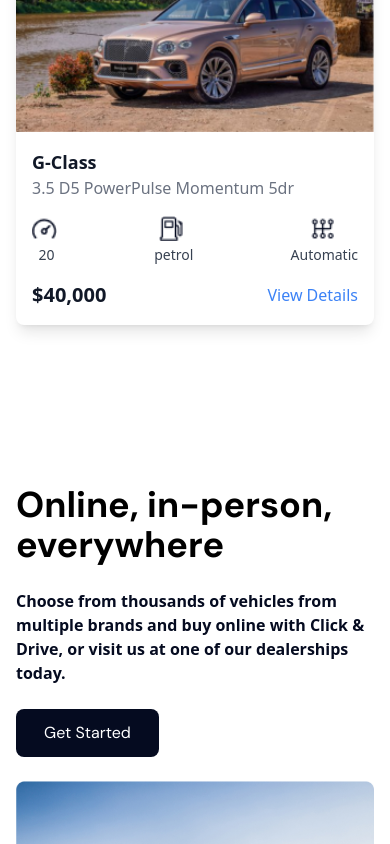
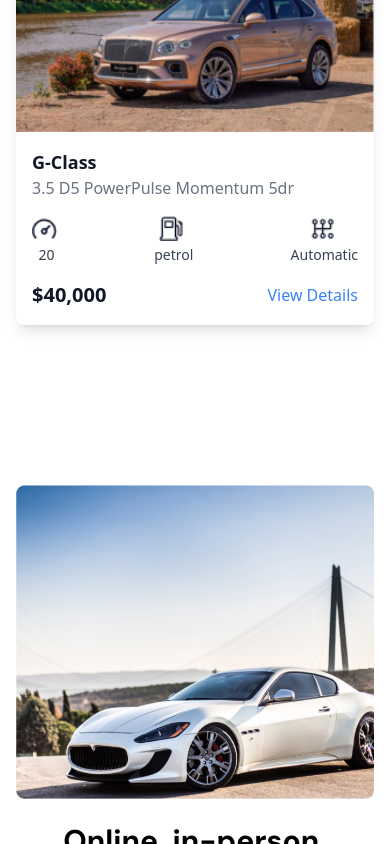
Before and after one commit to AliAlYaman/Boxcars-Frontend, a React (Vite) app in the folder Boxcars/: page / in a window 390 px wide. Shown: the part 3721-4565 px from the top of the page. Built offline with nearby package versions, Linux system fonts and the light colour scheme.

Commit message:
Resolved responsive issues

```diff
--- a/Boxcars/src/components/CarCard.jsx
+++ b/Boxcars/src/components/CarCard.jsx
@@ -2,7 +2,7 @@
 
 export const CarCard = ({src, title, subtitle, miles, petrol, gear, price}) => {
   return (
-    <div className="flex flex-col justify-between items-start bg-white rounded-lg shadow-lg overflow-hidden max-md:w-full mb-20">
+    <div className="flex flex-col justify-between items-start bg-white rounded-lg shadow-lg overflow-hidden max-md:w-full mb-20 w-full">
       {/* Image Section */}
       <div className="w-full">
         <img
@@ -20,7 +20,7 @@
         {/* Features Section */}
         <div className="flex justify-between items-center w-full mb-4 ">
           <div className="flex flex-col items-center space-x-1 gap-1">
-            <img src="assets/icons/Miles.png" width={25} alt="Miles Icon" />
+            <img src="assets/icons/miles.png" width={25} alt="Miles Icon" />
             <p className="text-sm text-gray-700">{miles}</p>
           </div>
           <div className="flex flex-col items-center space-x-1 gap-1">
--- a/Boxcars/src/components/Details.jsx
+++ b/Boxcars/src/components/Details.jsx
@@ -1,16 +1,31 @@
 import { Link } from "react-router-dom";
 
-export const Details = () =>{
-    return ( <>
-    <div className="flex justify-between items-center w-full px-4 sm:px-6 lg:px-8 pt-20 max-md:flex-col max-md:gap-6">
-        <div className="flex flex-col w-1/2 gap-6 max-md:w-full justify-center">
-            <p className="text-4xl font-dmSans font-bold">Online, in-person,
-            everywhere</p>
-            <p className="text-base font-semibold text-[#050B20]">Choose from thousands of vehicles from multiple brands and buy online with Click &
-            Drive, or visit us at one of our dealerships today.</p>
-            <Link to='' className="px-7 py-3 text-white font-dmSans w-fit bg-[#050B20] rounded-lg">Get Started</Link>
-        </div>
-        <img src="assets/images/h21.jpg.png" alt="" width={500} className="max-md:w-full "/>
+export const Details = () => {
+  return (
+    <div className="flex flex-col-reverse lg:flex-row justify-between items-center w-full px-4 sm:px-6 lg:px-8 pt-20 gap-6">
+      {/* Text Section */}
+      <div className="flex flex-col w-full lg:w-1/2 gap-6 justify-center text-center lg:text-left">
+        <p className="text-3xl lg:text-4xl font-dmSans font-bold">
+          Online, in-person, everywhere
+        </p>
+        <p className="text-base font-semibold text-[#050B20]">
+          Choose from thousands of vehicles from multiple brands and buy online
+          with Click & Drive, or visit us at one of our dealerships today.
+        </p>
+        <Link
+          to=""
+          className="px-7 py-3 text-white font-dmSans w-fit bg-[#050B20] rounded-lg mx-auto lg:mx-0"
+        >
+          Get Started
+        </Link>
+      </div>
+
+      {/* Image Section */}
+      <img
+        src="assets/images/h21.jpg.png"
+        alt="Car Display"
+        className="w-full lg:w-1/2  object-cover"
+      />
     </div>
-    </>);
-}
+  );
+};
--- a/Boxcars/src/components/Listing.jsx
+++ b/Boxcars/src/components/Listing.jsx
@@ -74,7 +74,7 @@
     <p className="px-4 mb-8 text-4xl font-dmSans font-bold">Listings</p>
     <div className="flex flex-col items-center">
       {/* Car Cards Container */}
-      <div className="flex justify-around items-center gap-2 flex-wrap w-full">
+      <div className="grid grid-cols-1 sm:grid-cols-2 lg:grid-cols-3 gap-6 w-full h-full">
   {currentCars.map((car) => (
     <CarCard
       key={car.id}
@@ -88,6 +88,7 @@
     />
   ))}
 </div>
+
 
       {/* Pagination Controls */}
       <div className="flex flex-col sm:flex-row justify-between items-center w-full max-w-xs sm:max-w-md mt-8">
```
Lines whose indentation alone changed are shown as unchanged.
